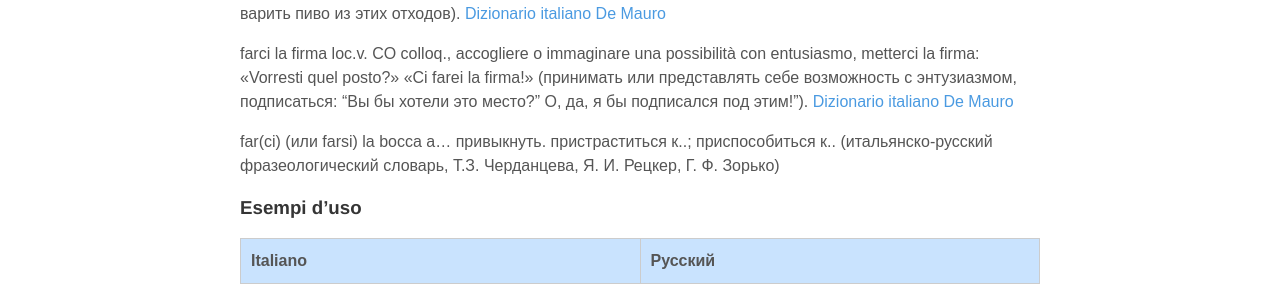
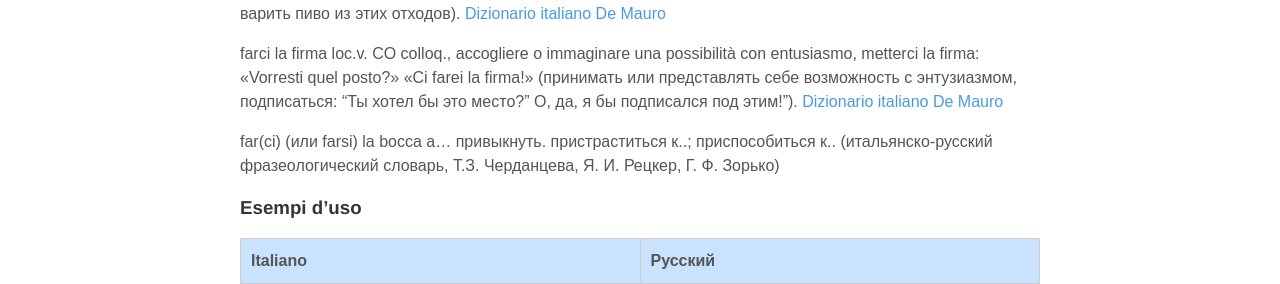
Before and after one commit to postolny/postolny.github.io, a Jekyll site: the page built from _posts/2020-12-08-farci.md, in a window 1280 px wide. Shown: the part 908-1192 px from the top of the page. Built offline with Jekyll 4.4.1, drawn with Linux system fonts in a browser that asks for light colours; nearby versions of some CDN libraries.

Commit message:
Update 2020-12-08-farci.md

```diff
--- a/_posts/2020-12-08-farci.md
+++ b/_posts/2020-12-08-farci.md
@@ -20,7 +20,7 @@ farci la birra
 loc.v. CO colloq., iron., per indicare che qcs. è inservibile, inutilizzabile: con quel rottame ormai puoi farci la birra (чтобы указать, что что-либо бесполезно, непригодно для использования: теперь ты можешь варить пиво из этих отходов). [Dizionario italiano De Mauro](https://dizionario.internazionale.it/parola/farci-la-birra)
 
 farci la firma
-loc.v. CO colloq., accogliere o immaginare una possibilità con entusiasmo, metterci la firma: «Vorresti quel posto?» «Ci farei la firma!» (принимать или представлять себе возможность с энтузиазмом, подписаться: "Вы бы хотели это место?" О, да, я бы подписался под этим!"). [Dizionario italiano De Mauro](https://dizionario.internazionale.it/parola/farci-la-firma)
+loc.v. CO colloq., accogliere o immaginare una possibilità con entusiasmo, metterci la firma: «Vorresti quel posto?» «Ci farei la firma!» (принимать или представлять себе возможность с энтузиазмом, подписаться: "Ты хотел бы это место?" О, да, я бы подписался под этим!"). [Dizionario italiano De Mauro](https://dizionario.internazionale.it/parola/farci-la-firma)
 
 far(ci) (или farsi) la bocca a... привыкнуть. пристраститься к..; приспособиться к.. (итальянско-русский фразеологический словарь, Т.З. Черданцева, Я. И. Рецкер, Г. Ф. Зорько)
 
```
